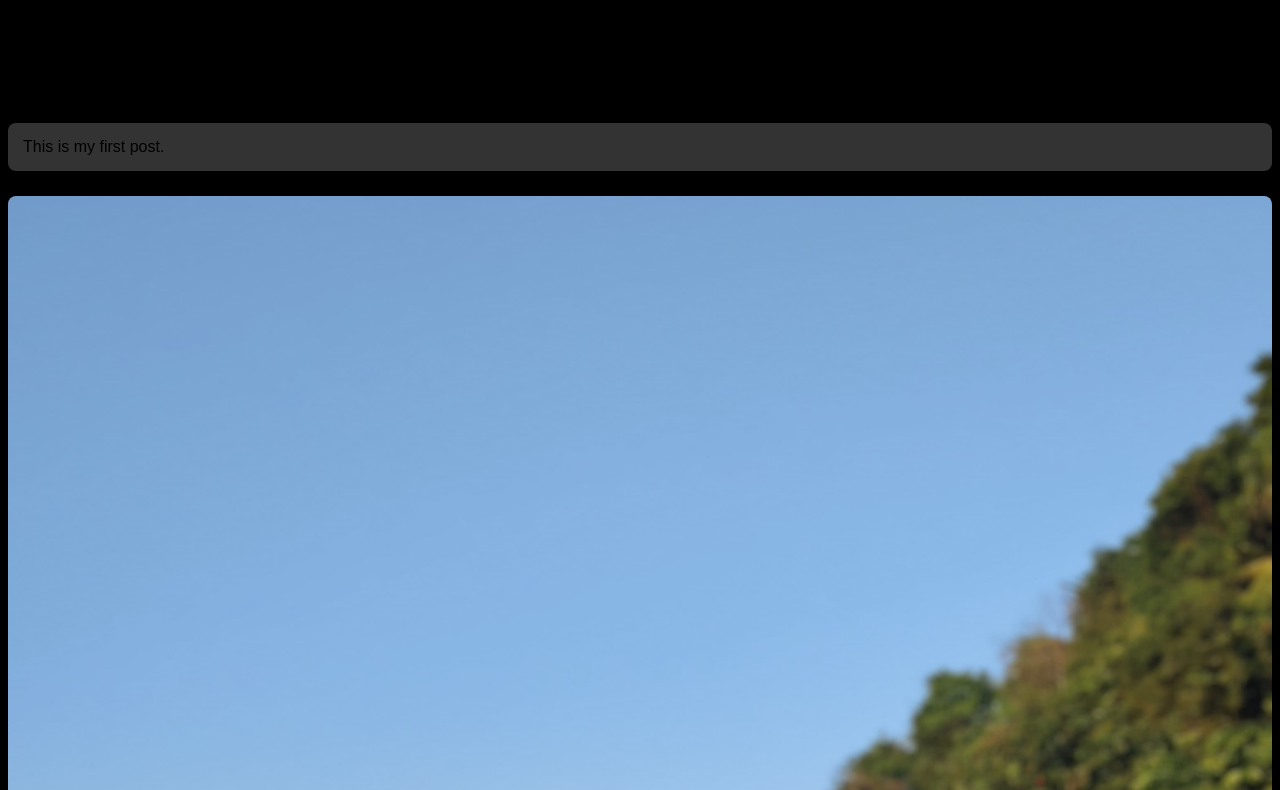
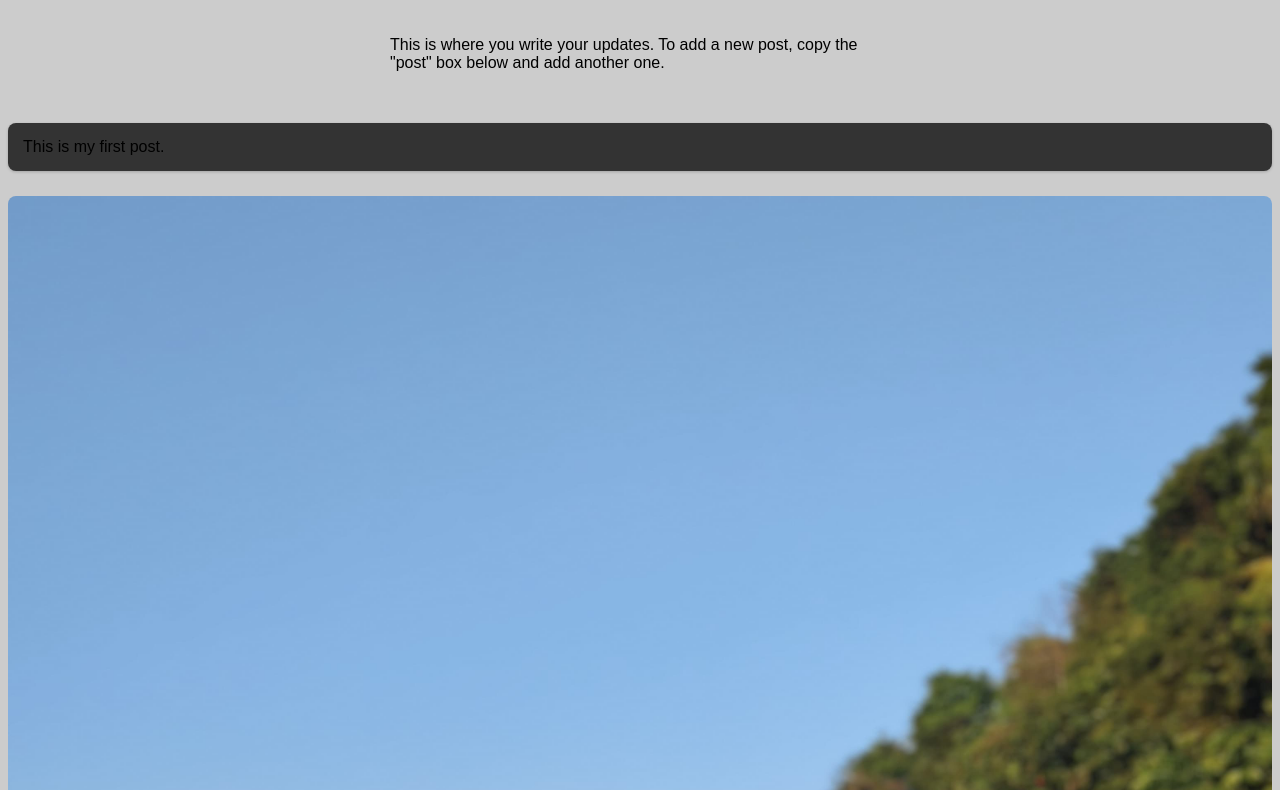
Before and after one commit to arunbarmanofficial/arunbarmanofficial.github.io, a plain HTML site: page index.html in a window 1280 px wide. Shown: the part 325-1115 px from the top of the page. Drawn offline with Linux system fonts and the light colour scheme.

Commit message:
Update index.html

```diff
--- a/index.html
+++ b/index.html
@@ -8,7 +8,7 @@
 <style>:root {--accent-color:#ff3b1f;}
   body {
     font-family: Arial, sans-serif;
-    background-color: #000000;
+    background-color: #cccccc;
     margin: background:radial-gradiant(circle,#333333,#000000);
     padding: 0;
   }
```
